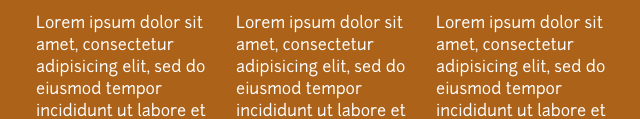
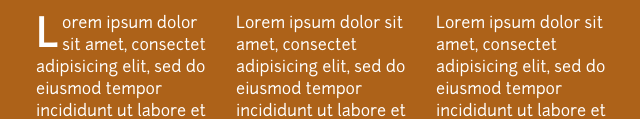
Before and after one commit to keegnotrub/art304.demos, a plain HTML site: page 08-Fonts/index.html in a window 1280 px wide. Shown: the part 331-450 px from the top of the page, without its empty margins (304-944 px from the left). Drawn offline with Linux system fonts and the light colour scheme.

Commit message:
added drop cap

```diff
--- a/08-Fonts/css/style.css
+++ b/08-Fonts/css/style.css
@@ -44,6 +44,15 @@ div#content p.last {
   margin-right: 0px;
 }
 
+p span.c1 {
+  float: left;
+  width: 26px;
+  font-size: 38px;
+  line-height: 38px;
+  font-weight: bold;
+  margin-top: 6px;
+}
+
 div#footer {
   clear: left;
 }
--- a/08-Fonts/index.html
+++ b/08-Fonts/index.html
@@ -11,9 +11,9 @@
         </h1>
       </div>
       <div id="content">
-        <p>Lorem ipsum dolor sit amet, consectetur adipisicing elit, sed do eiusmod tempor incididunt ut labore et dolore magna aliqua. Ut enim ad minim veniam, quis nostrud exercitation ullamco laboris nisi ut aliquip ex ea commodo consequat. Duis aute irure dolor in reprehenderit in voluptate velit esse cillum dolore eu fugiat nulla pariatur. Excepteur sint occaecat cupidatat non proident, sunt in culpa qui officia deserunt mollit anim id est laborum.</p>
-        <p>Lorem ipsum dolor sit amet, consectetur adipisicing elit, sed do eiusmod tempor incididunt ut labore et dolore magna aliqua. Ut enim ad minim veniam, quis nostrud exercitation ullamco laboris nisi ut aliquip ex ea commodo consequat. Duis aute irure dolor in reprehenderit in voluptate velit esse cillum dolore eu fugiat nulla pariatur. Excepteur sint occaecat cupidatat non proident, sunt in culpa qui officia deserunt mollit anim id est laborum.</p>
-        <p class="last">Lorem ipsum dolor sit amet, consectetur adipisicing elit, sed do eiusmod tempor incididunt ut labore et dolore magna aliqua. Ut enim ad minim veniam, quis nostrud exercitation ullamco laboris nisi ut aliquip ex ea commodo consequat. Duis aute irure dolor in reprehenderit in voluptate velit esse cillum dolore eu fugiat nulla pariatur. Excepteur sint occaecat cupidatat non proident, sunt in culpa qui officia deserunt mollit anim id est laborum.</p>
+        <p><span class="c1">L</span>orem ipsum dolor sit amet, consectet adipisicing elit, sed do eiusmod tempor incididunt ut labore et dolore magna aliqua. Ut enim ad minim veniam, quis nostrud exercitation ullamco laboris nisi ut aliquip ex ea commodo consequat. Duis aute irure dolor in reprehenderit in voluptate velit esse cillum dolore eu fugiat nulla pariatur. Excepteur sint occaecat cupidatat non proident, sunt in culpa qui officia deserunt mollit anim id est laborum.</p>
+        <p>Lorem ipsum dolor sit amet, consectet adipisicing elit, sed do eiusmod tempor incididunt ut labore et dolore magna aliqua. Ut enim ad minim veniam, quis nostrud exercitation ullamco laboris nisi ut aliquip ex ea commodo consequat. Duis aute irure dolor in reprehenderit in voluptate velit esse cillum dolore eu fugiat nulla pariatur. Excepteur sint occaecat cupidatat non proident, sunt in culpa qui officia deserunt mollit anim id est laborum.</p>
+        <p class="last">Lorem ipsum dolor sit amet, consectet adipisicing elit, sed do eiusmod tempor incididunt ut labore et dolore magna aliqua. Ut enim ad minim veniam, quis nostrud exercitation ullamco laboris nisi ut aliquip ex ea commodo consequat. Duis aute irure dolor in reprehenderit in voluptate velit esse cillum dolore eu fugiat nulla pariatur. Excepteur sint occaecat cupidatat non proident, sunt in culpa qui officia deserunt mollit anim id est laborum.</p>
       </div>
       <div id="footer">
         <blockquote>
```
